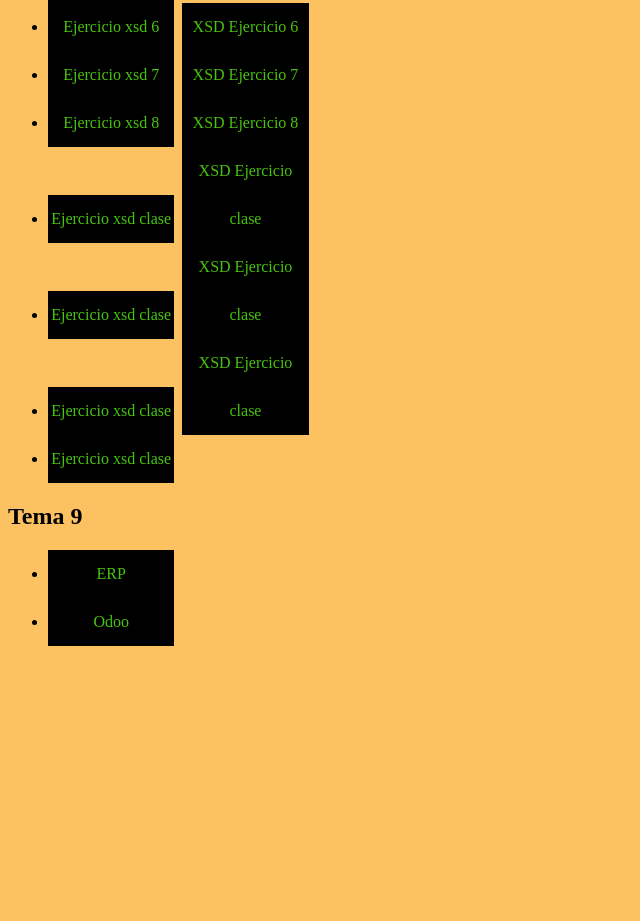
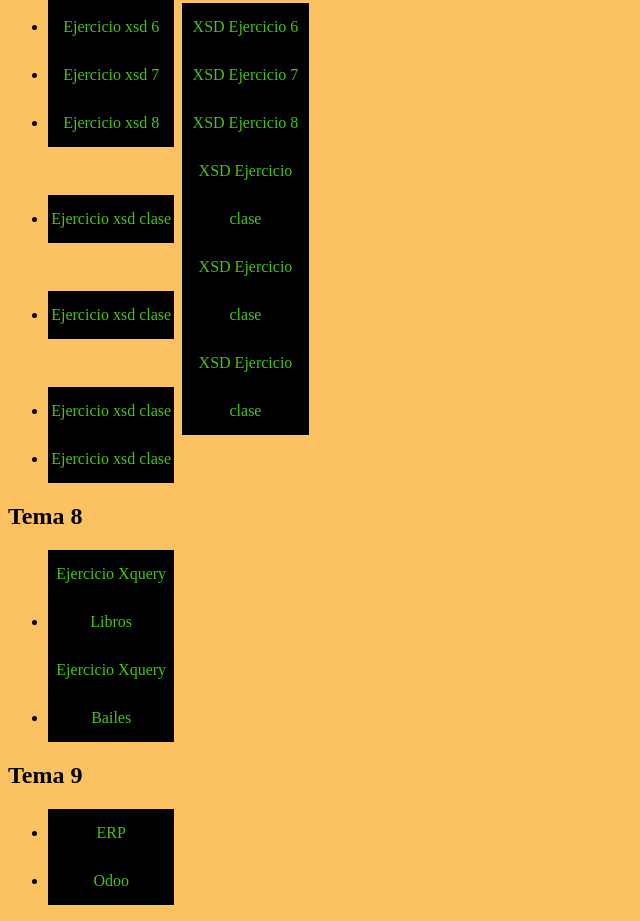
Before and after one commit to javi-sala/javi-sala, a plain HTML site: page lm/index.html in a window 1280 px wide. Shown: the part 1702-2623 px from the top of the page, without its empty margins (0-640 px from the left). Before the commit the page ends 2364 px from the top, so only its background shows below. Drawn offline with Linux system fonts and the light colour scheme.

Commit message:
Update index.html

```diff
--- a/lm/index.html
+++ b/lm/index.html
@@ -72,10 +72,16 @@
 	<li><a href="tema7/pruebas.xml" target="_blank">Ejercicio xsd clase</a></li>
 </ul>
 
+<h2>Tema 8</h2>
+	<ul>
+		<li><a href="tema8/" target="_blank">Ejercicio Xquery Libros</a></li>
+		<li><a href="tema8/odoo.pdf" target="_blank">Ejercicio Xquery Bailes</a></li>
+	</ul>
+
 <h2>Tema 9</h2>
 	<ul>
 		<li><a href="https://view.genial.ly/60a3795f345bfc0d106e3335/presentation-erp-javier-salazar-almagro" target="_blank">ERP</a></li>
-		<li><a href="tema8/odoo.pdf" target="_blank">Odoo</a></li>
+		<li><a href="tema9/Odoo.pdf" target="_blank">Odoo</a></li>
 	</ul>
 	</body>
 </html>
```
